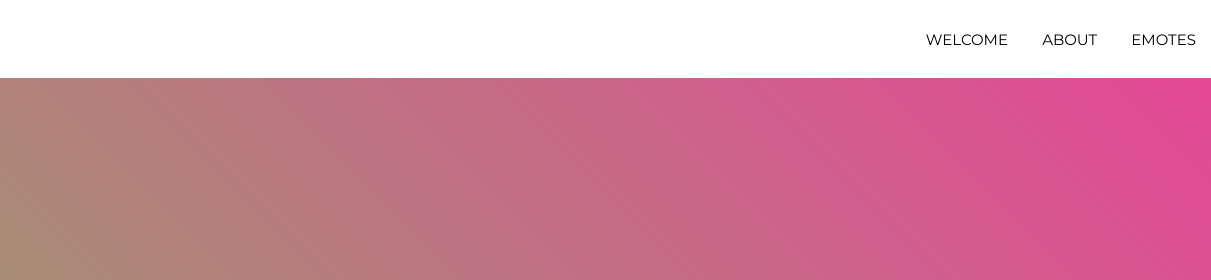
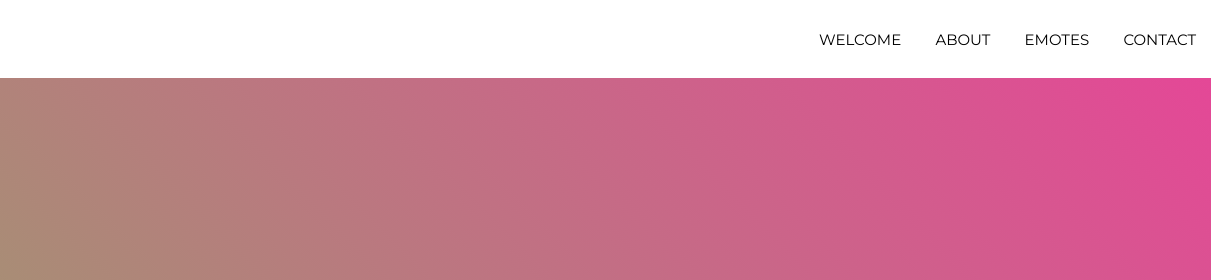
Before and after one commit to alyakakakayla/CommissionSite, a plain HTML site: page index.html in a window 1280 px wide. Shown: the top 280 px of the page, 69-1280 px from the left. Drawn offline with Linux system fonts and the light colour scheme; a web font is replaced by a local one.

Commit message:
Added contact nav

```diff
--- a/index.html
+++ b/index.html
@@ -38,6 +38,7 @@
                 <li id="welcome-item"><a href="#welcome">WELCOME</a></li>
                 <li id="about-item"><a href="#about">ABOUT</a></li>
                 <li id="emote-item"><a href="#work">EMOTES</a></li>
+                <li id="contact-item"><a href="#contact">CONTACT</a></li>
             </ul>
         </div>
 
```
